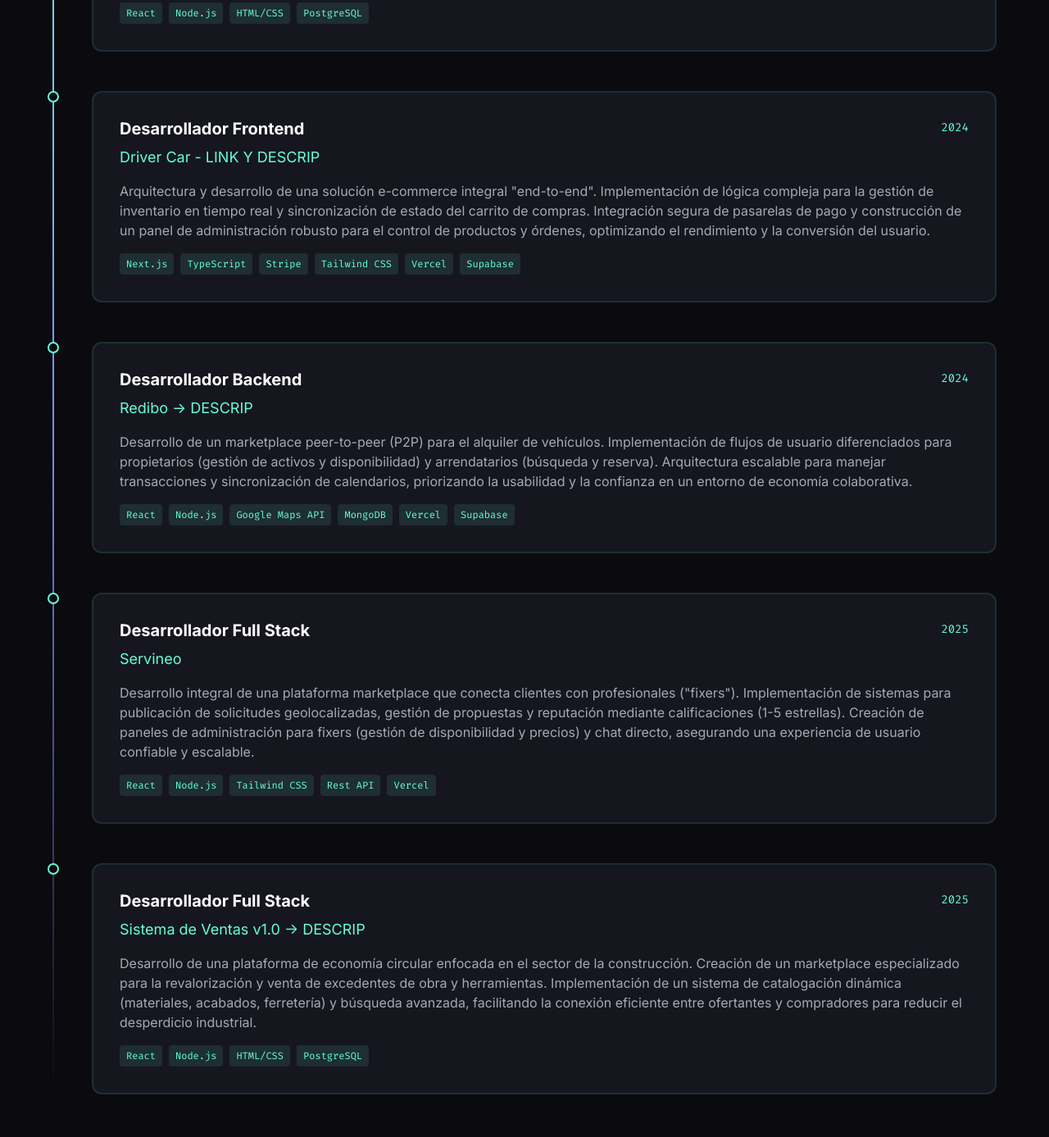
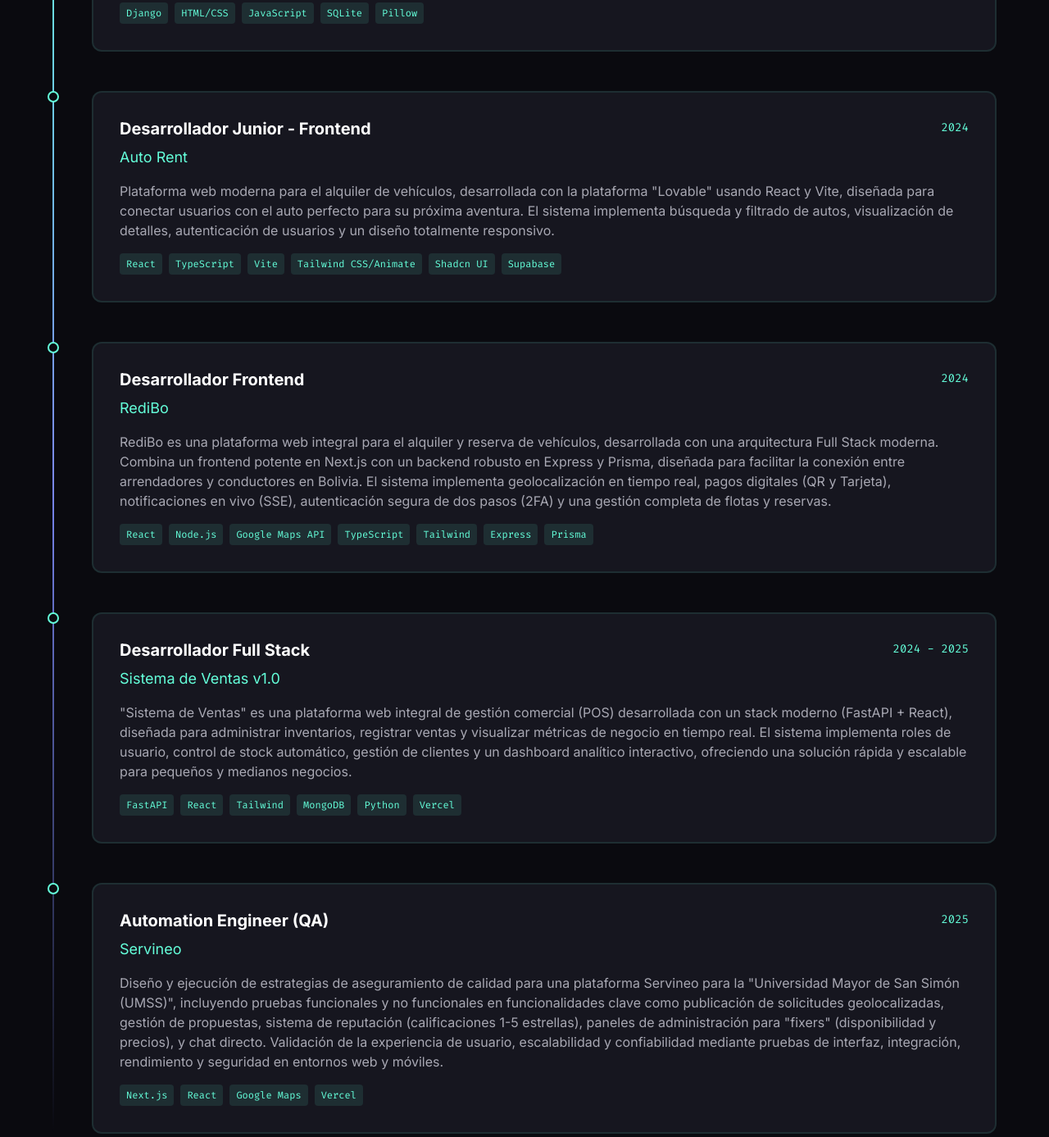
Before and after one commit to Yamil-Lara/Yamil-Lara.github.io, a plain HTML site: page index.html in a window 1280 px wide. Shown: the part 1217-2604 px from the top of the page at 82% size. Drawn offline with Linux system fonts and the light colour scheme.

Commit message:
Proyectos Agregados
- Dracarys Store
- Auto Rent
- Redibo
- Sistema Ventas v1.0
- Servineo
- Market Hub
- Sistema Ventas v2.0
- Bolivar Fan Club

```diff
--- a/index.html
+++ b/index.html
@@ -64,6 +64,10 @@
                 target="_blank" rel="noopener noreferrer" class="social-link" aria-label="Email">
                     <svg xmlns="http://www.w3.org/2000/svg" width="24" height="24" viewBox="0 0 24 24" fill="none" stroke="currentColor" stroke-width="2" stroke-linecap="round" stroke-linejoin="round"><path d="M4 4h16c1.1 0 2 .9 2 2v12c0 1.1-.9 2-2 2H4c-1.1 0-2-.9-2-2V6c0-1.1.9-2 2-2z"></path><polyline points="22,6 12,13 2,6"></polyline></svg>
                 </a>
+                <a href="https://wa.me/59179722798"
+                target="_blank" rel="noopener noreferrer" class="social-link" aria-label="Email">
+                    <svg xmlns="http://www.w3.org/2000/svg" width="24" height="24" viewBox="0 0 400 432" fill="currentColor" stroke="currentColor" stroke-width="2" stroke-linecap="round" stroke-linejoin="round"> <path d="M364.5 65Q427 127 427 214.5T364.5 364T214 426q-54 0-101-26L0 429l30-109Q2 271 2 214q0-87 62-149T214 3t150.5 62zM214 390q73 0 125-51.5T391 214T339 89.5T214 38T89.5 89.5T38 214q0 51 27 94l4 6l-18 65l67-17l6 3q42 25 90 25zm97-132q9 5 10 7q4 6-3 25q-3 8-15 15.5t-21 9.5q-18 2-33-2q-17-6-30-11q-8-4-15.5-8.5t-14.5-9t-13-9.5t-11.5-10t-10.5-10.5t-8.5-9.5t-7-8.5t-5.5-7t-3.5-5L128 222q-22-29-22-55q0-24 19-44q6-7 14-7q6 0 10 1q8 0 12 9q2 3 6 13l7 17.5l3 8.5q3 5 1 9q-3 7-5 9l-3 3l-3 3.5l-2 2.5q-6 6-3 11q13 22 30 37q13 11 43 26q7 3 11-1q12-15 17-21q4-6 12-3q6 3 36 17z"/></svg>
+                </a>
             </div>
         </div>
         <div class="hero-visual">
@@ -97,12 +101,12 @@
                     <div class="timeline-marker"></div>
                     <div class="timeline-content">
                         <div class="experience-header">
-                            <h3 class="experience-role">Desarrollador Junior - Desarrollador Frontend</h3>
-                            <span class="experience-period">2024</span>
+                            <h3 class="experience-role">Desarrollador Junior - Frontend</h3>
+                            <span class="experience-period">2023 - 2024</span>
                         </div>
-                        <p class="experience-company"><!-- REVISAR LINK -->
-                            <a href="#"
-                            target="_blank" rel="noopener noreferrer">Dracarys Store -> LINK</a>
+                        <p class="experience-company">
+                            <a href="https://github.com/Yamil-Lara/Dracarys-Store"
+                            target="_blank" rel="noopener noreferrer">Dracarys Store</a>
                         </p>
                         <p class="experience-description">
                             Desarrollo de una plataforma de economía circular enfocada en el
@@ -113,10 +117,11 @@
                             compradores para reducir el desperdicio industrial.
                         </p>
                         <div class="experience-tags">
-                            <span class="tag">React</span>
-                            <span class="tag">Node.js</span>
+                            <span class="tag">Django</span>
                             <span class="tag">HTML/CSS</span>
-                            <span class="tag">PostgreSQL</span>
+                            <span class="tag">JavaScript</span>
+                            <span class="tag">SQLite</span>
+                            <span class="tag">Pillow</span>
                         </div>
                     </div>
                 </div>
@@ -126,56 +131,26 @@
                     <div class="timeline-marker"></div>
                     <div class="timeline-content">
                         <div class="experience-header">
-                            <h3 class="experience-role">Desarrollador Frontend</h3>
+                            <h3 class="experience-role">Desarrollador Junior - Frontend</h3>
                             <span class="experience-period">2024</span>
                         </div>
-                        <p class="experience-company"><!-- REVISAR LINK Y DESCRIP -->
-                            <a href="#"
-                            target="_blank" rel="noopener noreferrer">Driver Car - LINK Y DESCRIP</a>
+                        <p class="experience-company">
+                            <a href="https://github.com/Yamil-Lara/Auto-Rent"
+                            target="_blank" rel="noopener noreferrer">Auto Rent</a>
                         </p>
                         <p class="experience-description">
-                            Arquitectura y desarrollo de una solución e-commerce integral "end-to-end".
-                            Implementación de lógica compleja para la gestión de inventario en tiempo real
-                            y sincronización de estado del carrito de compras. Integración segura de
-                            pasarelas de pago y construcción de un panel de administración robusto para el control
-                            de productos y órdenes, optimizando el rendimiento y la conversión del usuario.
-                        </p>
-                        <div class="experience-tags">
-                            <span class="tag">Next.js</span>
-                            <span class="tag">TypeScript</span>
-                            <span class="tag">Stripe</span>
-                            <span class="tag">Tailwind CSS</span>
-                            <span class="tag">Vercel</span>
-                            <span class="tag">Supabase</span>
-                        </div>
-                    </div>
-                </div>
-
-                <!-- Experiencia 2 -->
-                <div class="timeline-item">
-                    <div class="timeline-marker"></div>
-                    <div class="timeline-content">
-                        <div class="experience-header">
-                            <h3 class="experience-role">Desarrollador Backend</h3>
-                            <span class="experience-period">2024</span>
-                        </div>
-                        <p class="experience-company"><!-- REVISAR DESCRIP -->
-                            <a href="https://front-redibo.vercel.app/"
-                            target="_blank" rel="noopener noreferrer">Redibo -> DESCRIP</a>
-                        </p>
-                        <p class="experience-description">
-                            Desarrollo de un marketplace peer-to-peer (P2P) para el alquiler de vehículos.
-                            Implementación de flujos de usuario diferenciados para propietarios
-                            (gestión de activos y disponibilidad) y arrendatarios (búsqueda y reserva).
-                            Arquitectura escalable para manejar transacciones y sincronización de calendarios,
-                            priorizando la usabilidad y la confianza en un entorno de economía colaborativa.
+                            Plataforma web moderna para el alquiler de vehículos,
+                            desarrollada con la plataforma "Lovable" usando React y Vite,
+                            diseñada para conectar usuarios con el auto perfecto para su próxima aventura.
+                            El sistema implementa búsqueda y filtrado de autos, visualización de detalles,
+                            autenticación de usuarios y un diseño totalmente responsivo.
                         </p>
                         <div class="experience-tags">
                             <span class="tag">React</span>
-                            <span class="tag">Node.js</span>
-                            <span class="tag">Google Maps API</span>
-                            <span class="tag">MongoDB</span>
-                            <span class="tag">Vercel</span>
+                            <span class="tag">TypeScript</span>
+                            <span class="tag">Vite</span>
+                            <span class="tag">Tailwind CSS/Animate</span>
+                            <span class="tag">Shadcn UI</span>
                             <span class="tag">Supabase</span>
                         </div>
                     </div>
@@ -186,26 +161,30 @@
                     <div class="timeline-marker"></div>
                     <div class="timeline-content">
                         <div class="experience-header">
-                            <h3 class="experience-role">Desarrollador Full Stack</h3>
-                            <span class="experience-period">2025</span>
+                            <h3 class="experience-role">Desarrollador Frontend</h3>
+                            <span class="experience-period">2024</span>
                         </div>
                         <p class="experience-company">
-                            <a href="https://servineo-front-liard.vercel.app/"
-                            target="_blank" rel="noopener noreferrer">Servineo</a>
+                            <a href="https://github.com/Yamil-Lara/Redibo"
+                            target="_blank" rel="noopener noreferrer">RediBo</a>
                         </p>
                         <p class="experience-description">
-                            Desarrollo integral de una plataforma marketplace que conecta clientes con profesionales ("fixers").
-                            Implementación de sistemas para publicación de solicitudes geolocalizadas,
-                            gestión de propuestas y reputación mediante calificaciones (1-5 estrellas).
-                            Creación de paneles de administración para fixers (gestión de disponibilidad y precios)
-                            y chat directo, asegurando una experiencia de usuario confiable y escalable.
+                            RediBo es una plataforma web integral para el alquiler y reserva de vehículos,
+                            desarrollada con una arquitectura Full Stack moderna.
+                            Combina un frontend potente en Next.js con un backend robusto en Express y Prisma,
+                            diseñada para facilitar la conexión entre arrendadores y conductores en Bolivia.
+                            El sistema implementa geolocalización en tiempo real, pagos digitales (QR y Tarjeta),
+                            notificaciones en vivo (SSE), autenticación segura de dos pasos (2FA)
+                            y una gestión completa de flotas y reservas.
                         </p>
                         <div class="experience-tags">
                             <span class="tag">React</span>
                             <span class="tag">Node.js</span>
-                            <span class="tag">Tailwind CSS</span>
-                            <span class="tag">Rest API</span>
-                            <span class="tag">Vercel</span>
+                            <span class="tag">Google Maps API</span>
+                            <span class="tag">TypeScript</span>
+                            <span class="tag">Tailwind</span>
+                            <span class="tag">Express</span>
+                            <span class="tag">Prisma</span>
                         </div>
                     </div>
                 </div>
@@ -216,25 +195,58 @@
                     <div class="timeline-content">
                         <div class="experience-header">
                             <h3 class="experience-role">Desarrollador Full Stack</h3>
+                            <span class="experience-period">2024 - 2025</span>
+                        </div>
+                        <p class="experience-company">
+                            <a href="https://github.com/Yamil-Lara/Sistema-Ventas-v1.0"
+                            target="_blank" rel="noopener noreferrer">Sistema de Ventas v1.0</a>
+                        </p>
+                        <p class="experience-description">
+                            "Sistema de Ventas" es una plataforma web integral de gestión comercial (POS)
+                            desarrollada con un stack moderno (FastAPI + React), diseñada para administrar inventarios,
+                            registrar ventas y visualizar métricas de negocio en tiempo real.
+                            El sistema implementa roles de usuario, control de stock automático,
+                            gestión de clientes y un dashboard analítico interactivo,
+                            ofreciendo una solución rápida y escalable para pequeños y medianos negocios.
+                        </p>
+                        <div class="experience-tags">
+                            <span class="tag">FastAPI</span>
+                            <span class="tag">React</span>
+                            <span class="tag">Tailwind</span>
+                            <span class="tag">MongoDB</span>
+                            <span class="tag">Python</span>
+                            <span class="tag">Vercel</span>
+                        </div>
+                    </div>
+                </div>
+
+                <!-- Experiencia 5 -->
+                <div class="timeline-item">
+                    <div class="timeline-marker"></div>
+                    <div class="timeline-content">
+                        <div class="experience-header">
+                            <h3 class="experience-role">Automation Engineer (QA)</h3>
                             <span class="experience-period">2025</span>
                         </div>
-                        <p class="experience-company"><!-- REVISAR DECRIP -->
-                            <a href="https://sistema-ventas-pi.vercel.app"
-                            target="_blank" rel="noopener noreferrer">Sistema de Ventas v1.0 -> DESCRIP</a>
+                        <p class="experience-company">
+                            <a href="https://servineo-front-liard.vercel.app/"
+                            target="_blank" rel="noopener noreferrer">Servineo</a>
                         </p>
                         <p class="experience-description">
-                            Desarrollo de una plataforma de economía circular enfocada en el
-                            sector de la construcción. Creación de un marketplace especializado para la
-                            revalorización y venta de excedentes de obra y herramientas. Implementación
-                            de un sistema de catalogación dinámica (materiales, acabados, ferretería) y
-                            búsqueda avanzada, facilitando la conexión eficiente entre ofertantes y
-                            compradores para reducir el desperdicio industrial.
+                            Diseño y ejecución de estrategias de aseguramiento de calidad para una plataforma
+                            Servineo para la "Universidad Mayor de San Simón (UMSS)",
+                            incluyendo pruebas funcionales y no funcionales en funcionalidades clave
+                            como publicación de solicitudes geolocalizadas, gestión de propuestas,
+                            sistema de reputación (calificaciones 1-5 estrellas), paneles de administración para "fixers"
+                            (disponibilidad y precios), y chat directo. Validación de la experiencia de usuario,
+                            escalabilidad y confiabilidad mediante pruebas de interfaz, integración, rendimiento
+                            y seguridad en entornos web y móviles.
                         </p>
                         <div class="experience-tags">
+                            <span class="tag">Next.js</span>
                             <span class="tag">React</span>
-                            <span class="tag">Node.js</span>
-                            <span class="tag">HTML/CSS</span>
-                            <span class="tag">PostgreSQL</span>
+                            <span class="tag">Google Maps</span>
+                            <span class="tag">Vercel</span>
                         </div>
                     </div>
                 </div>
@@ -249,7 +261,6 @@
                 <span class="title-number">02.</span>
                 Proyectos Destacados
             </h2>
-
             <div class="projects-grid">
                 <!-- Proyecto Destacado 1 -->
                 <article class="project-card featured">
@@ -259,21 +270,22 @@
                         </div>
                     </div>
                     <div class="project-content">
-                        <p class="project-overline">Proyecto Destacado</p>
+                        <p class="project-overline">Full Stack</p>
                         <h3 class="project-title">Market Hub</h3>
                         <div class="project-description">
                             <p>
-                                Arquitectura y desarrollo de una solución e-commerce integral "end-to-end".
-                                Implementación de lógica compleja para la gestión de inventario en tiempo real
-                                y sincronización de estado del carrito de compras. Integración segura de
-                                pasarelas de pago y construcción de un panel de administración robusto para el control
-                                de productos y órdenes, optimizando el rendimiento y la conversión del usuario.
+                                MarketHub es una plataforma de comercio electrónico (Marketplace) moderna,
+                                desarrollada con la plataforma "Lovable" usando React y Vite,
+                                diseñada para permitir a los usuarios comprar y vender productos únicos
+                                de manera fácil y segura. Integra una interfaz elegante con Shadcn UI y gestión de estado global.
+                                El sistema implementa catálogo de productos, carrito de compras,
+                                publicación de artículos, filtrado avanzado y un diseño totalmente responsivo.
                             </p>
                         </div>
                         <ul class="project-tech-list">
-                            <li>Next.js</li>
+                            <li>React</li>
                             <li>TypeScript</li>
-                            <li>Stripe</li>
+                            <li>Vite</li>
                             <li>Tailwind</li>
                             <li>Vercel</li>
                             <li>Supabase</li>
@@ -283,7 +295,7 @@
                             target="_blank" rel="noopener noreferrer" class="project-link" aria-label="GitHub">
                                 <svg xmlns="http://www.w3.org/2000/svg" width="22" height="22" viewBox="0 0 24 24" fill="none" stroke="currentColor" stroke-width="2" stroke-linecap="round" stroke-linejoin="round"><path d="M9 19c-5 1.5-5-2.5-7-3m14 6v-3.87a3.37 3.37 0 0 0-.94-2.61c3.14-.35 6.44-1.54 6.44-7A5.44 5.44 0 0 0 20 4.77 5.07 5.07 0 0 0 19.91 1S18.73.65 16 2.48a13.38 13.38 0 0 0-7 0C6.27.65 5.09 1 5.09 1A5.07 5.07 0 0 0 5 4.77a5.44 5.44 0 0 0-1.5 3.78c0 5.42 3.3 6.61 6.44 7A3.37 3.37 0 0 0 9 18.13V22"></path></svg>
                             </a>
-                            <a href="https://market-hub-mocha.vercel.app/"
+                            <a href="https://market-hub-mocha.vercel.app"
                             target="_blank" rel="noopener noreferrer" class="project-link" aria-label="External Link">
                                 <svg xmlns="http://www.w3.org/2000/svg" width="22" height="22" viewBox="0 0 24 24" fill="none" stroke="currentColor" stroke-width="2" stroke-linecap="round" stroke-linejoin="round"><path d="M18 13v6a2 2 0 0 1-2 2H5a2 2 0 0 1-2-2V8a2 2 0 0 1 2-2h6"></path><polyline points="15 3 21 3 21 9"></polyline><line x1="10" y1="14" x2="21" y2="3"></line></svg>
                             </a>
@@ -298,26 +310,27 @@
                         </div>
                     </div>
                     <div class="project-content">
-                        <p class="project-overline">Proyecto Destacado</p>
-                        <h3 class="project-title">Sistema de Ventas v2.0</h3>
+                        <p class="project-overline">Full Stack - En Desarrollo</p>
+                        <h3 class="project-title">Sistema de Ventas</h3>
                         <div class="project-description">
                             <p>
-                                Arquitectura y desarrollo de una solución e-commerce integral "end-to-end".
-                                Implementación de lógica compleja para la gestión de inventario en tiempo real
-                                y sincronización de estado del carrito de compras. Integración segura de
-                                pasarelas de pago y construcción de un panel de administración robusto para el control
-                                de productos y órdenes, optimizando el rendimiento y la conversión del usuario.
+                                Sistema de Ventas v2.0 es una plataforma web integral de gestión comercial (POS)
+                                desarrollada con un stack moderno (FastAPI + React 19), diseñada para administrar inventarios,
+                                registrar ventas, generar tickets PDF y visualizar métricas de negocio en tiempo real.
+                                El sistema implementa roles de usuario, control de stock automático,
+                                configuración dinámica de impuestos/moneda y un dashboard analítico interactivo,
+                                ofreciendo una solución robusta y escalable.
                             </p>
                         </div>
                         <ul class="project-tech-list">
                             <li>React</li>
                             <li>FastAPI</li>
-                            <li>Render</li>
+                            <li>Python</li>
+                            <li>MongoDB</li>
                             <li>Vercel</li>
-                            <li>MongoDB</li>
                         </ul>
                         <div class="project-links">
-                            <a href="https://github.com/Yamil-Lara/SistemaVentas_2.0"
+                            <a href="#contacto"
                             target="_blank" rel="noopener noreferrer" class="project-link" aria-label="GitHub">
                                 <svg xmlns="http://www.w3.org/2000/svg" width="22" height="22" viewBox="0 0 24 24" fill="none" stroke="currentColor" stroke-width="2" stroke-linecap="round" stroke-linejoin="round"><path d="M9 19c-5 1.5-5-2.5-7-3m14 6v-3.87a3.37 3.37 0 0 0-.94-2.61c3.14-.35 6.44-1.54 6.44-7A5.44 5.44 0 0 0 20 4.77 5.07 5.07 0 0 0 19.91 1S18.73.65 16 2.48a13.38 13.38 0 0 0-7 0C6.27.65 5.09 1 5.09 1A5.07 5.07 0 0 0 5 4.77a5.44 5.44 0 0 0-1.5 3.78c0 5.42 3.3 6.61 6.44 7A3.37 3.37 0 0 0 9 18.13V22"></path></svg>
                             </a>
@@ -336,8 +349,8 @@
                         </div>
                     </div>
                     <div class="project-content">
-                        <p class="project-overline">Proyecto Destacado</p>
-                        <h3 class="project-title">Bolivar Fan Club - LINK Y DESCRIP</h3>
+                        <p class="project-overline">Full Stack - En Desarrollo</p>
+                        <h3 class="project-title">Bolivar Fan Club</h3>
                         <div class="project-description">
                             <p>
                                 Arquitectura y desarrollo de una solución e-commerce integral "end-to-end".
@@ -356,11 +369,11 @@
                             <li>Supabase</li>
                         </ul>
                         <div class="project-links"><!-- LINKS -->
-                            <a href="#"
+                            <a href="#contacto"
                             target="_blank" rel="noopener noreferrer" class="project-link" aria-label="GitHub">
                                 <svg xmlns="http://www.w3.org/2000/svg" width="22" height="22" viewBox="0 0 24 24" fill="none" stroke="currentColor" stroke-width="2" stroke-linecap="round" stroke-linejoin="round"><path d="M9 19c-5 1.5-5-2.5-7-3m14 6v-3.87a3.37 3.37 0 0 0-.94-2.61c3.14-.35 6.44-1.54 6.44-7A5.44 5.44 0 0 0 20 4.77 5.07 5.07 0 0 0 19.91 1S18.73.65 16 2.48a13.38 13.38 0 0 0-7 0C6.27.65 5.09 1 5.09 1A5.07 5.07 0 0 0 5 4.77a5.44 5.44 0 0 0-1.5 3.78c0 5.42 3.3 6.61 6.44 7A3.37 3.37 0 0 0 9 18.13V22"></path></svg>
                             </a>
-                            <a href="#"
+                            <a href="https://bolivar-fan-club.vercel.app"
                             target="_blank" rel="noopener noreferrer" class="project-link" aria-label="External Link">
                                 <svg xmlns="http://www.w3.org/2000/svg" width="22" height="22" viewBox="0 0 24 24" fill="none" stroke="currentColor" stroke-width="2" stroke-linecap="round" stroke-linejoin="round"><path d="M18 13v6a2 2 0 0 1-2 2H5a2 2 0 0 1-2-2V8a2 2 0 0 1 2-2h6"></path><polyline points="15 3 21 3 21 9"></polyline><line x1="10" y1="14" x2="21" y2="3"></line></svg>
                             </a>
```
Also changed, not shown: assets/Bolivar-Fan-Club.png.
